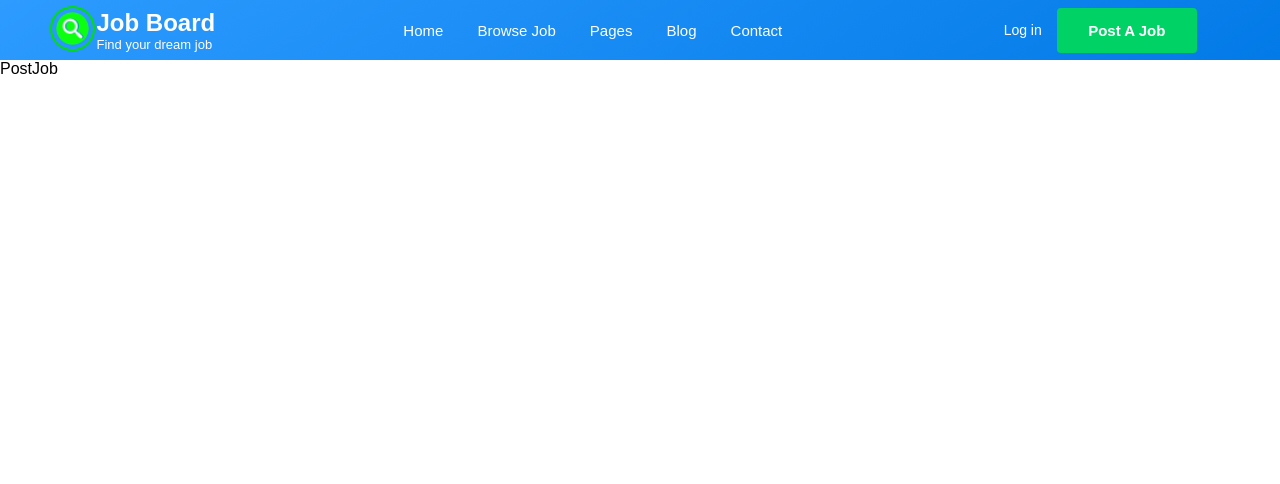
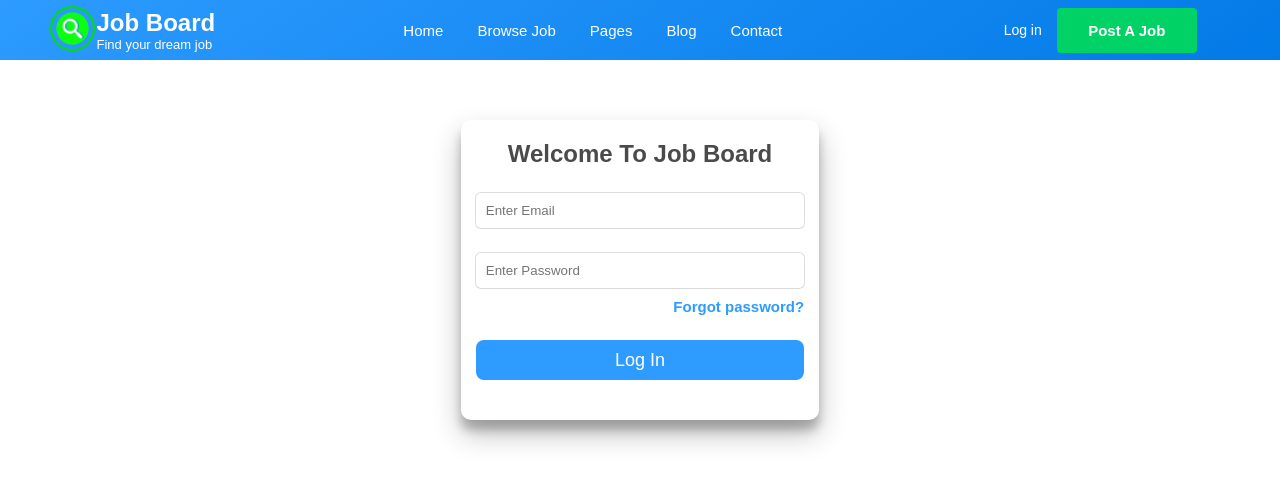
Before and after one commit to moinkhan07/CODSOFT, a React (Create React App) app in the folder Level 2/Job Board/Frontend/job-board-application/: page /postjob in a window 1280 px wide. Shown: the top 484 px of the page. Built offline with nearby package versions, Linux system fonts and the light colour scheme.

Commit message:
Register, login and job post component frontend done

```diff
--- a/Level 2/Job Board/Frontend/job-board-application/src/Components/LogIn.js
+++ b/Level 2/Job Board/Frontend/job-board-application/src/Components/LogIn.js
@@ -13,7 +13,7 @@ const LogIn = () => {
   }
   return (
     <div id="loginDiv">
-    <Link to={'/'}><img src={require('../Assets/logo.png')} /></Link>
+    {/* <Link to={'/'}><img src={require('../Assets/logo.png')} /></Link> */}
     <h2>Welcome To Job Board</h2>
     <input  name="userEmail" placeholder="Enter Email" type={"email"}/>
     <input  name="userPassword"  placeholder="Enter Password" type={"password"}/>
--- a/Level 2/Job Board/Frontend/job-board-application/src/Components/PostJob.js
+++ b/Level 2/Job Board/Frontend/job-board-application/src/Components/PostJob.js
@@ -2,7 +2,17 @@ import React from 'react'
 
 const PostJob = () => {
   return (
-    <div>PostJob</div>
+    <div id='postJobMainDiv'>
+      <div id='employerLogin'>
+        <h2>Welcome To Job Board</h2>
+        <input  name="employerEmail" placeholder="Enter Email" type={"email"}/>
+        <input  name="employerPassword"  placeholder="Enter Password" type={"password"}/>
+        <p>Forgot password?</p>
+        <button>Log In</button>
+      </div>
+      {/* ================================================================== */}
+      <div id='addJob'></div>
+    </div>
   )
 }
 
--- a/Level 2/Job Board/Frontend/job-board-application/src/Components/Register.js
+++ b/Level 2/Job Board/Frontend/job-board-application/src/Components/Register.js
@@ -14,7 +14,6 @@ const Register = () => {
   return (
     <>
       <div id="signupDiv">
-        <Link to={'/'}><img src={require('../Assets/logo.png')} /></Link>
         <h2>Welcome To Job Board</h2>
         <input  name="firstName"  placeholder="Enter FirstName" type={"text"}/>
         <input  name="lastName"  placeholder="Enter LastName" type={"text"}/>
--- a/Level 2/Job Board/Frontend/job-board-application/src/Styles/LogIn.css
+++ b/Level 2/Job Board/Frontend/job-board-application/src/Styles/LogIn.css
@@ -3,8 +3,9 @@
     margin: auto;
     margin-top: 80px;
     border-radius: 10px;
-    background: rgb(45,155,255);
-    background: linear-gradient(147deg, rgba(45,155,255,1) 0%, rgba(2,122,231,1) 100%);
+    /* background: rgb(45,155,255);
+    background: linear-gradient(147deg, rgba(45,155,255,1) 0%, rgba(2,122,231,1) 100%); */
+    box-shadow: rgba(0, 0, 0, 0.25) 0px 14px 28px, rgba(0, 0, 0, 0.22) 0px 10px 10px;
     padding: 20px 15px;
 }
 #loginDiv img{
@@ -18,7 +19,8 @@
 #loginDiv>h2{
     margin-top: 10px;
     text-align: center;
-    color: white;
+    font-weight: 600;
+    color: rgb(74, 74, 74);
 }
 #loginDiv>input{
     width: 100%;
@@ -27,10 +29,10 @@
     border-radius: 10px;
     outline: none;
     border: none;
-    background-color: #ffffff;
+    box-shadow: rgba(0, 0, 0, 0.02) 0px 1px 3px 0px, rgba(27, 31, 35, 0.15) 0px 0px 0px 1px;
     padding-left: 10px;
     font-size: 15px;
-    color: black;
+    color: rgb(38, 38, 38);
 }
 #loginDiv>input::placeholder{
     color: rgb(32, 29, 29);
@@ -42,19 +44,19 @@
     border-radius: 10px;
     outline: none;
     border: none;
-    background-color: #00D265;
+    background-color: rgb(45,155,255);
     cursor: pointer;
     font-size: 18px;
     color: white;
     font-weight: bold;
 }
 #loginDiv>button:hover{
-    background-color: #00b959;
+    background-color: rgb(0, 113, 219);
 }
 #loginDiv>hr{
     width: 100%;
     border: none;
-    border-top: 1px dashed rgb(255, 255, 255);
+    border-top: 1px dashed black;
     margin-top: 20px;
     outline: none;
 }
@@ -62,10 +64,11 @@
     margin-top: 20px;
     text-align: center;
     cursor: pointer;
-    color: white;
+    font-weight: 600;
+    font-size: 15px;
 }
 #newUser:hover{
-    color: black;
+    color: rgb(0, 123, 238);
 }
 
 @media only screen and (max-width :766px){
--- a/Level 2/Job Board/Frontend/job-board-application/src/Styles/PostJob.css
+++ b/Level 2/Job Board/Frontend/job-board-application/src/Styles/PostJob.css
@@ -0,0 +1,55 @@
+#postJobMainDiv{
+    width: 100%;
+    min-height: 90.5vh;
+}
+#employerLogin{
+    width: 28%;
+    height:300px;
+    box-shadow: rgba(0, 0, 0, 0.25) 0px 14px 28px, rgba(0, 0, 0, 0.22) 0px 10px 10px;
+    border-radius: 10px;
+    padding: 20px 15px;
+    margin: auto;
+    margin-top: 60px;
+}
+#employerLogin > h2{
+    text-align: center;
+    color: rgb(74, 74, 74);
+    font-weight: 600;
+}
+#employerLogin>input{
+    width: 100%;
+    height: 35px;
+    border: none;
+    outline: none;
+    border-radius: 8px;
+    border-radius: 5px;
+    box-shadow: rgba(0, 0, 0, 0.02) 0px 1px 3px 0px, rgba(27, 31, 35, 0.15) 0px 0px 0px 1px;
+    margin-top: 25px;
+    padding-left: 10px;
+}
+#employerLogin>p{
+    text-align: end;
+    margin-top: 10px;
+    cursor: pointer;
+    color: rgb(45,155,255);
+    font-weight: bold;
+    font-size: 15px;
+}
+#employerLogin>p:hover{
+    color: rgb(0, 113, 219);
+}
+#employerLogin > button{
+    width: 100%;
+    height: 40px;
+    border: none;
+    outline: none;
+    background-color:rgb(45,155,255);
+    color: white;
+    font-size: 18px;
+    border-radius: 8px;
+    margin-top: 25px;
+    cursor: pointer;
+}
+#employerLogin > button:hover{
+    background-color: rgb(0, 113, 219);
+}
--- a/Level 2/Job Board/Frontend/job-board-application/src/Styles/Register.css
+++ b/Level 2/Job Board/Frontend/job-board-application/src/Styles/Register.css
@@ -3,8 +3,7 @@
     margin: auto;
     margin-top: 30px;
     border-radius: 10px;
-    background: rgb(45,155,255);
-    background: linear-gradient(147deg, rgba(45,155,255,1) 0%, rgba(2,122,231,1) 100%);
+    box-shadow: rgba(0, 0, 0, 0.25) 0px 14px 28px, rgba(0, 0, 0, 0.22) 0px 10px 10px;
     padding: 20px 15px;
 }
 #signupDiv img{
@@ -18,7 +17,8 @@
 #signupDiv>h2{
     margin-top: 10px;
     text-align: center;
-    color: white;
+    color: rgb(74, 74, 74);
+    font-weight: 600;
 }
 #signupDiv>input{
     width: 100%;
@@ -27,7 +27,7 @@
     border-radius: 10px;
     outline: none;
     border: none;
-    background-color: white;
+    box-shadow: rgba(0, 0, 0, 0.02) 0px 1px 3px 0px, rgba(27, 31, 35, 0.15) 0px 0px 0px 1px;
     padding-left: 10px;
     font-size: 15px;
     color: black;
@@ -42,19 +42,19 @@
     border-radius: 10px;
     outline: none;
     border: none;
-    background-color: #00D265;
+    background-color:rgb(45,155,255);
     cursor: pointer;
     font-size: 18px;
     color: white;
     font-weight: bold;
 }
 #signupDiv>button:hover{
-    background-color: #00b959;
+    background-color: rgb(0, 113, 219);
 }
 #signupDiv>hr{
     width: 100%;
     border: none;
-    border-top: 1px dashed white;
+    border-top: 1px dashed black;
     margin-top: 20px;
     outline: none;
 }
@@ -62,10 +62,12 @@
     margin-top: 20px;
     text-align: center;
     cursor: pointer;
-    color: white;
+    color: black;
+    font-weight: 600;
+    font-size: 15px;
 }
 #already:hover{
-    color: black;
+    color: rgb(0, 113, 219);
 }
 @media only screen and (max-width :766px){
     #signupDiv{
```
